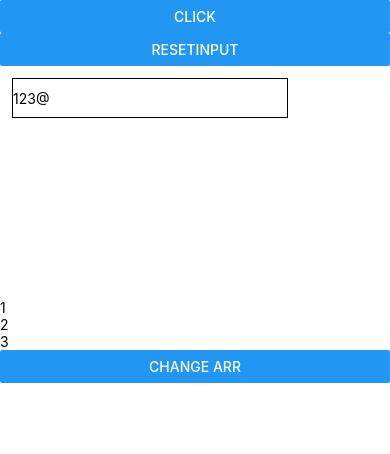
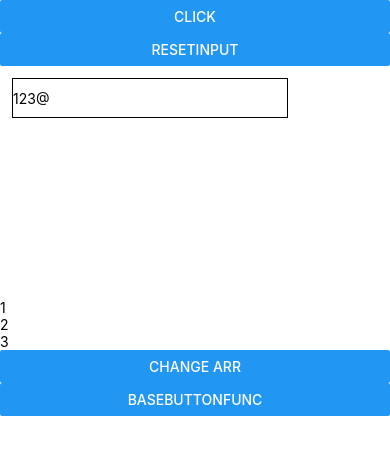
Before and after one commit to QAZDER/RNReview, a React Native app: screen / in a window 390 px wide. Shown: the top 454 px of the page. Built offline with nearby package versions, Linux system fonts and the light colour scheme.

Commit message:
添加生命周期相关内容

```diff
--- a/App.js
+++ b/App.js
@@ -13,6 +13,7 @@ import BaseButton from './src/baseComponent/BaseButton';
 import BaseText from './src/baseComponent/BaseText';
 import BaseTextWithObj from './src/baseComponent/BaseTextWithObj';
 import BaseTextInput from './src/baseComponent/BaseTextInput';
+import BaseButtonFunc from './src/baseComponent/BaseButtonFunc';
 
 const TAG = 'APP ';
 export default class App extends React.Component {
@@ -34,12 +35,14 @@ export default class App extends React.Component {
   // React.createRef 创建一个能够通过 ref 属性附加到 React 元素的 ref。
   inputRef = React.createRef();
 
+  buttonRef = React.createRef(null);
+
   componentWillMount() {
-    console.log(TAG, 'componentWillMount...');
+    console.log(TAG, 'componentWillMount...', this.inputRef);
   }
 
   componentDidMount() {
-    console.log(TAG, 'componentDidMount...');
+    console.log(TAG, 'componentDidMount...', this.inputRef);
     // setTimeout(() => {
     //   this.setState({
     //     originText: 'changed',
@@ -74,7 +77,7 @@ export default class App extends React.Component {
           key={1}
           title={'resetInput'}
           onClick={() => {
-            this.inputRef.current.reset('newValue');
+            this.buttonRef.current.reset('newValue');
           }}
         />
         {/*<BaseText content={this.state.content} />*/}
@@ -86,17 +89,24 @@ export default class App extends React.Component {
         />
         <View style={{ flex: 0.3 }}>
           {this.state.arr1.map((item, index) => {
-            return (
-              <BaseTextWithObj item={item} />
-            );
+            return <BaseTextWithObj item={item} />;
           })}
           <BaseButton
             title={'change Arr'}
             onClick={() => {
               const newArr = this.state.arr1;
               newArr[1].value = 9;
+              newArr[1] = Object.assign({}, newArr[1]);
               // newArr[1] = 7;
               this.setState({ arr1: newArr });
+            }}
+          />
+          {/* 无法在函数组件上使用ref */}
+          <BaseButtonFunc
+            onRef={(value) => {
+              // 无效
+              this.buttonRef.current = value;
+              // this.buttonRef.current.alert();
             }}
           />
         </View>
--- /dev/null
+++ b/src/baseComponent/BaseButtonFunc.js
@@ -0,0 +1,24 @@
+/**
+ *  * Created by Zhourundong on 2021-09-27.
+ */
+import React from 'react';
+import { View, Button } from 'react-native';
+
+const BaseButtonFunc = ({ onRef }) => {
+  console.log('onRef: ', onRef);
+  const alert = () => {
+    console.log('alert');
+  };
+
+  return (
+    <View>
+      <Button
+        ref={onRef}
+        title={'BaseButtonFunc'}
+        onPress={() => console.log(1)}
+      />
+    </View>
+  );
+};
+
+export default BaseButtonFunc;
--- a/src/baseComponent/BaseTextInput.js
+++ b/src/baseComponent/BaseTextInput.js
@@ -12,11 +12,14 @@ export default class BaseTextInput extends React.Component {
     this.state = {
       value: props.defaultValue,
     };
+    console.log(TAG, 'construct----' + props);
+    console.log(props);
     initValue = props.defaultValue;
   }
 
   componentDidMount() {
     console.log(TAG + 'componentDidMount', this.props.onHandleFunc);
+    console.log(this.props);
     this.props.onHandleFunc(this);
   }
 
@@ -44,7 +47,8 @@ export default class BaseTextInput extends React.Component {
   }
 
   render() {
-    console.log(TAG + 'render');
+    console.log(TAG + 'render=---');
+    console.log(this.props);
     return (
       <View style={styleSheets.container}>
         <TextInput
```
